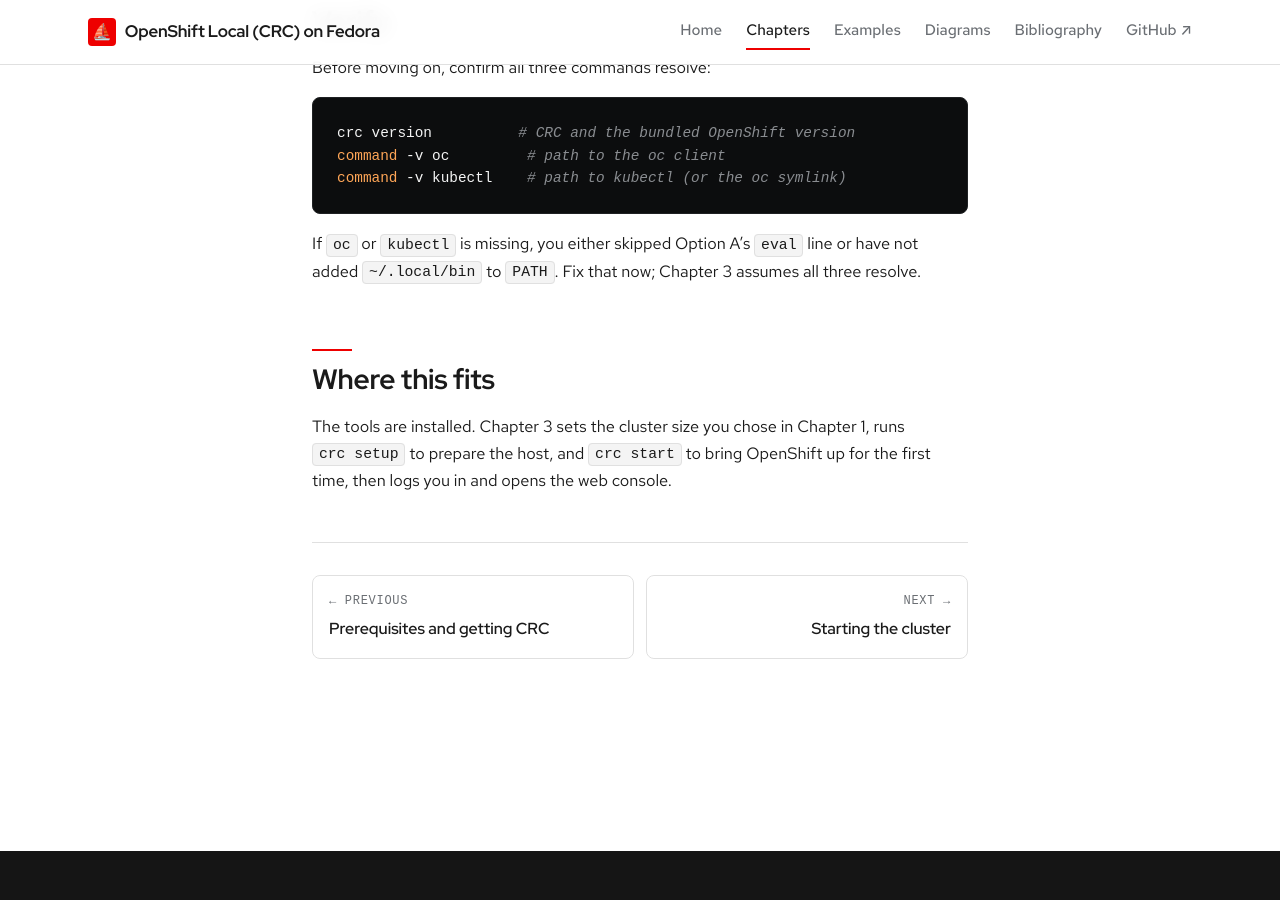
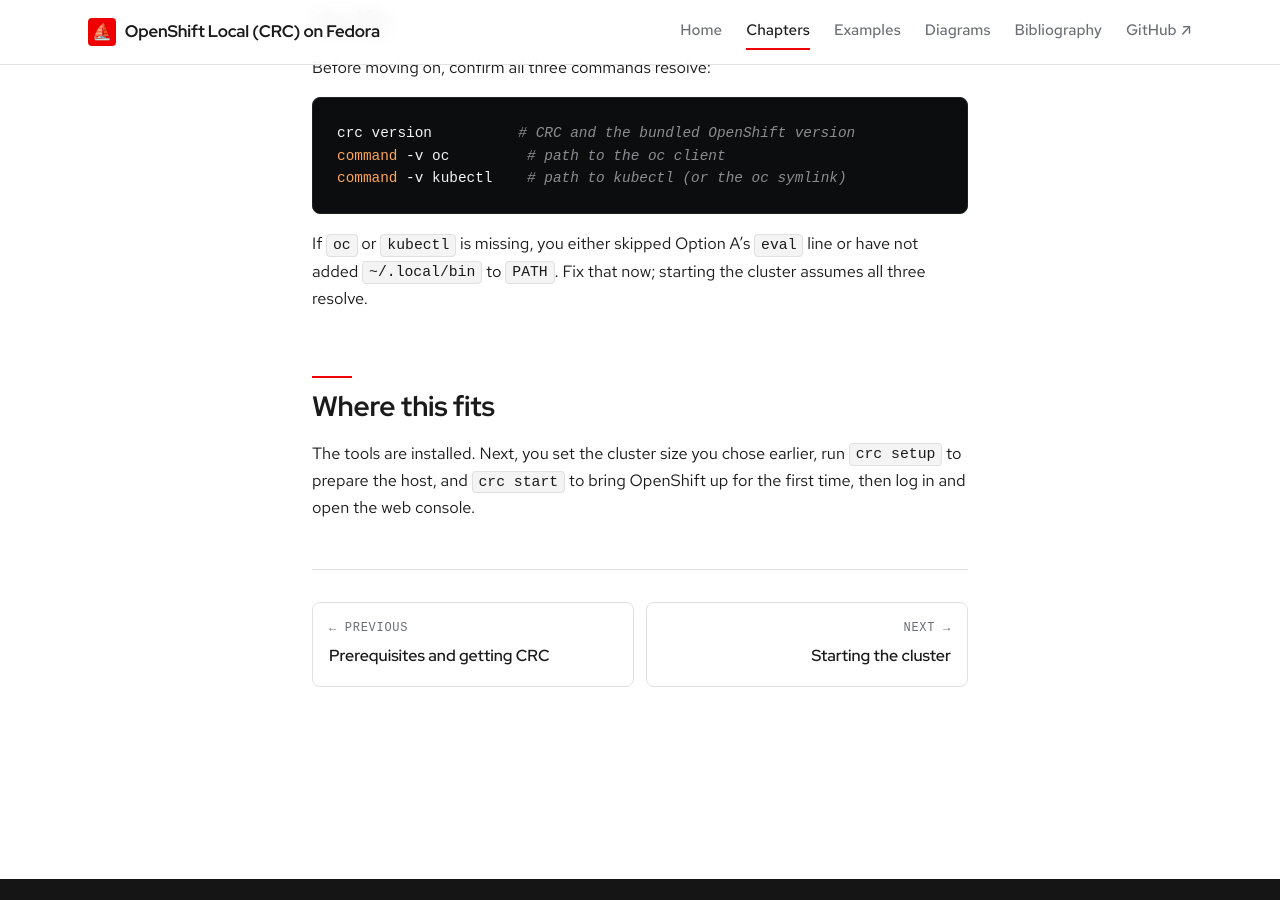
Before and after one commit to patterncatalyst/openshift-local-on-fedora, a Jekyll site: the page built from _docs/02-installation.md, in a window 1280 px wide and 900 px high, scrolled down 3130 px. Built offline with Jekyll 4.4.1, drawn with Linux system fonts in a browser that asks for light colours; some web fonts are replaced; some of the changed text lies outside the part shown.

Commit message:
docs(§1-5): live-verify core chapters on CRC, fix Ch05, de-number refs
Verified Ch01-05 commands against a running CRC 4.22.14 cluster (bundled oc + crc-admin context). Ch05 corrected from the live run: example manifest now declares the web Service, the UID-inspection command reads the container securityContext runAsUser (1000650000, range 1000650000/10000), and the in-cluster curl asserts HTTP 403 from the empty httpd docroot. De-numbered intra-book Chapter N cross-references across §1-5. Evidence banked in the iteration plan.

````diff
--- a/_docs/02-installation.md
+++ b/_docs/02-installation.md
@@ -4,10 +4,10 @@ order: 2
 description: "Install the crc binary, put it on your PATH, and wire up the oc and kubectl clients the cluster ships with."
 ---
 
-Chapter 1 left you with the `crc` archive and a pull secret on disk. This chapter
+You now have the `crc` archive and a pull secret on disk. This chapter
 installs the `crc` binary and sets up the two clients you drive the cluster with:
 `oc`, the OpenShift CLI, and `kubectl`, the Kubernetes CLI. It still does not
-start anything; `crc setup` and `crc start` are Chapter 3.
+start anything; `crc setup` and `crc start` come next.
 
 ## Install the crc binary
 
@@ -44,7 +44,7 @@ MicroShift version: 4.22.13
 ```
 
 The OpenShift version is baked into the CRC release as a *bundle*; you do not
-download it separately. The first `crc setup` in Chapter 3 unpacks that bundle
+download it separately. The first `crc setup` unpacks that bundle
 into `~/.crc`.
 
 ## The oc and kubectl clients
@@ -70,7 +70,7 @@ echo 'eval "$(crc oc-env)"' >> ~/.bashrc
 
 The bundled client is always version-matched to the cluster bundle, which is why
 it is the recommended path. The one caveat: `crc oc-env` resolves the path inside
-`~/.crc`, so the cluster must have been set up at least once (Chapter 3) for it to
+`~/.crc`, so the cluster must have been set up at least once for it to
 point somewhere real.
 
 ### Option B: install standalone oc and kubectl
@@ -123,11 +123,11 @@ command -v kubectl    # path to kubectl (or the oc symlink)
 ```
 
 If `oc` or `kubectl` is missing, you either skipped Option A's `eval` line or have
-not added `~/.local/bin` to `PATH`. Fix that now; Chapter 3 assumes all three
-resolve.
+not added `~/.local/bin` to `PATH`. Fix that now; starting the cluster assumes all
+three resolve.
 
 ## Where this fits
 
-The tools are installed. Chapter 3 sets the cluster size you chose in Chapter 1,
-runs `crc setup` to prepare the host, and `crc start` to bring OpenShift up for
-the first time, then logs you in and opens the web console.
+The tools are installed. Next, you set the cluster size you chose earlier,
+run `crc setup` to prepare the host, and `crc start` to bring OpenShift up for
+the first time, then log in and open the web console.
````
Also changed, not shown: _docs/01-prerequisites.md (+10 -10 lines), _docs/03-starting-crc.md (+4 -4 lines), _docs/04-oc-and-kubectl.md (+4 -4 lines), _docs/05-deploying.md (+34 -12 lines), _plans/iteration-plan.md (+29 -5 lines).
